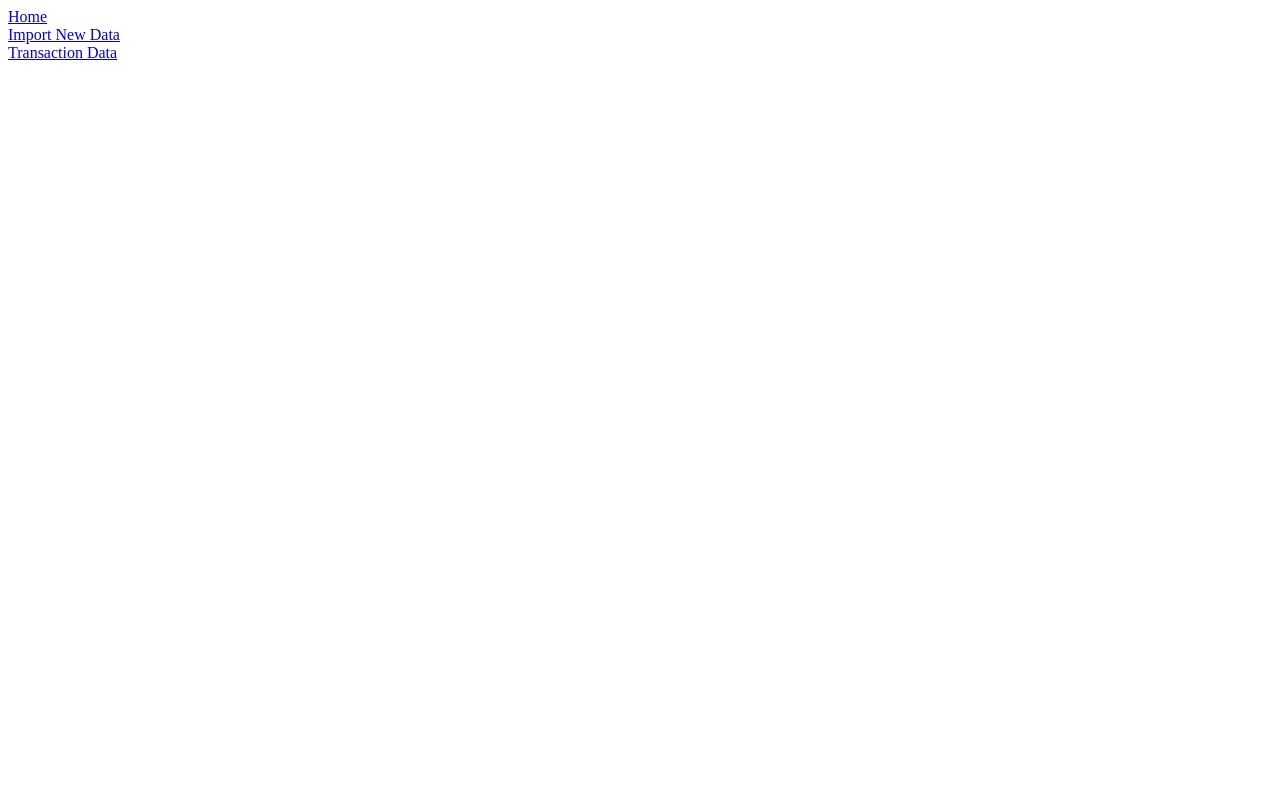
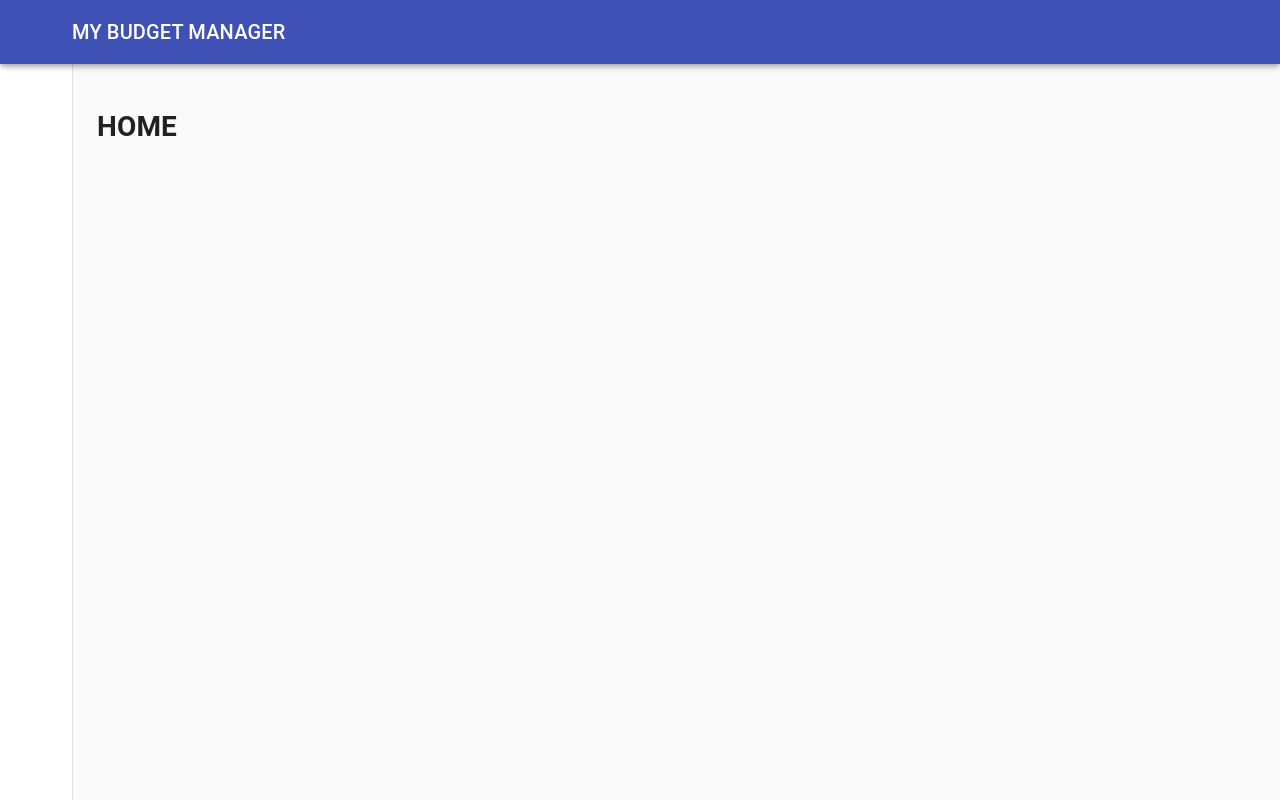
Before and after one commit to kinzelj/budget-manager, a React app in the folder client/: page / in a window 1280 px wide. Built offline with nearby package versions, Linux system fonts and the light colour scheme; some icons are missing.

Commit message:
add nav bar and routings

```diff
--- a/client/public/index.html
+++ b/client/public/index.html
@@ -5,6 +5,7 @@
   <meta charset="utf-8" />
   <meta name="viewport" content="width=device-width, initial-scale=1" />
   <meta name="theme-color" content="#000000" />
+  <link rel="stylesheet" href="https://cdnjs.cloudflare.com/ajax/libs/semantic-ui/2.4.1/components/icon.min.css" />
 
   <title>Budget Manager</title>
 </head>
--- a/client/src/components/App.js
+++ b/client/src/components/App.js
@@ -1,27 +1,15 @@
 import React, { Component } from 'react';
 import { connect } from 'react-redux';
 import * as actions from '../redux/actions.js';
-import { Switch, Route } from "react-router-dom";
 
-import ViewTransactions from './ViewTransactions';
-import FileUpload from './FileUpload';
-import Home from './Home';
+
+import NavBar from './NavBar';
 
 class App extends Component {
   render() {
     return (
       <div>
-        <Switch>
-          <Route path="/transactions">
-      			<ViewTransactions />
-          </Route>
-          <Route path="/import">
-            <FileUpload />
-          </Route>
-          <Route path="/">
-            <Home />
-          </Route>
-        </Switch>
+      	<NavBar />
       </div>
     );
   }
--- a/client/src/components/FileUpload.js
+++ b/client/src/components/FileUpload.js
@@ -1,6 +1,5 @@
 import React, { Component } from 'react'
 import { connect } from 'react-redux';
-import { Redirect } from 'react-router-dom';
 import Loader from './Loader.js';
 import Button from '@material-ui/core/Button';
 import DataTable from './DataTable.js';
@@ -52,7 +51,9 @@ class FileUpload extends Component {
         await ServerRoutes.importData(this.state.importData);
         await this.getData();
         //route to ViewTransactions page
-        this.setState({reDirect: true});
+        this.setState({loading: false}, () => {
+          this.props.handleRedirect({text: 'View Transaction Data'});
+        });
       }
       catch (err) { alert("Unable to import data -->" + err) }
     });
@@ -88,14 +89,9 @@ class FileUpload extends Component {
       tableHeaders,
       loading,
       dataLoaded,
-      reDirect,
     } = this.state
-    if (reDirect){
-      return (
-        <Redirect to="/transactions" />
-      );
-    }
-    else if (loading){
+
+    if (loading){
       return (
         <div ><Loader style={{ margin: 'auto' }} /></div>
       );
--- a/client/src/components/Home.js
+++ b/client/src/components/Home.js
@@ -1,18 +1,9 @@
 import React from 'react';
-import { Link } from "react-router-dom";
 
 export default function Home(props) {
   return(
     <div>
-    	<div>
-        <Link to="/">Home</Link>
-    	</div>
-    	<div>
-        <Link to="/import">Import New Data</Link>
-    	</div>
-    	<div>
-        <Link to="/transactions">Transaction Data</Link>
-    	</div>
+    	<h1>HOME</h1>
     </div>
   );
 }
--- /dev/null
+++ b/client/src/components/NavBar.js
@@ -0,0 +1,178 @@
+import React from 'react';
+import clsx from 'clsx';
+import { makeStyles, useTheme } from '@material-ui/core/styles';
+import Drawer from '@material-ui/core/Drawer';
+import AppBar from '@material-ui/core/AppBar';
+import Toolbar from '@material-ui/core/Toolbar';
+import List from '@material-ui/core/List';
+import CssBaseline from '@material-ui/core/CssBaseline';
+import Typography from '@material-ui/core/Typography';
+import IconButton from '@material-ui/core/IconButton';
+import ListItem from '@material-ui/core/ListItem';
+import ListItemIcon from '@material-ui/core/ListItemIcon';
+import ListItemText from '@material-ui/core/ListItemText';
+import ViewTransactions from './ViewTransactions';
+import FileUpload from './FileUpload';
+import Home from './Home';
+
+const drawerWidth = 275;
+
+const useStyles = makeStyles(theme => ({
+  root: {
+    display: 'flex',
+  },
+  appBar: {
+    zIndex: theme.zIndex.drawer + 1,
+    transition: theme.transitions.create(['width', 'margin'], {
+      easing: theme.transitions.easing.sharp,
+      duration: theme.transitions.duration.leavingScreen,
+    }),
+  },
+  appBarShift: {
+    marginLeft: drawerWidth,
+    width: `calc(100% - ${drawerWidth}px)`,
+    transition: theme.transitions.create(['width', 'margin'], {
+      easing: theme.transitions.easing.sharp,
+      duration: theme.transitions.duration.enteringScreen,
+    }),
+  },
+  menuButton: {
+    marginRight: 36,
+  },
+  hide: {
+    display: 'none',
+  },
+  drawer: {
+    width: drawerWidth,
+    flexShrink: 0,
+    whiteSpace: 'nowrap',
+  },
+  drawerOpen: {
+    width: drawerWidth,
+    transition: theme.transitions.create('width', {
+      easing: theme.transitions.easing.sharp,
+      duration: theme.transitions.duration.enteringScreen,
+    }),
+  },
+  drawerClose: {
+    transition: theme.transitions.create('width', {
+      easing: theme.transitions.easing.sharp,
+      duration: theme.transitions.duration.leavingScreen,
+    }),
+    overflowX: 'hidden',
+    width: theme.spacing(7) + 1,
+    [theme.breakpoints.up('sm')]: {
+      width: theme.spacing(9) + 1,
+    },
+  },
+  toolbar: {
+    display: 'flex',
+    alignItems: 'center',
+    justifyContent: 'flex-end',
+    padding: theme.spacing(0, 1),
+    ...theme.mixins.toolbar,
+  },
+  content: {
+    flexGrow: 1,
+    padding: theme.spacing(3),
+  },
+}));
+
+export default function MiniDrawer() {
+  const classes = useStyles();
+  const theme = useTheme();
+  const [open, setOpen] = React.useState(false);
+  const [navSelect, setSelect] = React.useState('Home');
+
+  const handleDrawerOpen = () => {
+    setOpen(true);
+  };
+
+  const handleDrawerClose = () => {
+    setOpen(false);
+  };
+
+  const handleMenuClick = (value) => {
+    setSelect(value.text);
+  }
+
+  const getContent = () => {
+    switch( navSelect ) {
+      case ('View Transaction Data'):
+      	return(<ViewTransactions handleRedirect={handleMenuClick}/>);
+     	case ('Import Data'):
+        return(<FileUpload handleRedirect={handleMenuClick}/>);
+       case ('Analysis'):
+      default:
+        return(<Home/>);
+    }
+  }
+
+
+  return (
+    <div className={classes.root}>
+      <CssBaseline />
+      <AppBar
+        position="fixed"
+        className={clsx(classes.appBar, {
+          [classes.appBarShift]: open,
+        })}
+      >
+        <Toolbar>
+
+          <IconButton
+            color="inherit"
+            aria-label="open drawer"
+            onClick={handleDrawerOpen}
+            edge="start"
+            className={clsx(classes.menuButton, {
+              [classes.hide]: open,
+            })}
+          >
+           <i className="bars icon"></i>
+          </IconButton>
+
+          <Typography variant="h6" noWrap>
+           MY BUDGET MANAGER
+          </Typography>
+
+        </Toolbar>
+      </AppBar>
+      <Drawer
+        variant="permanent"
+        className={clsx(classes.drawer, {
+          [classes.drawerOpen]: open,
+          [classes.drawerClose]: !open,
+        })}
+        classes={{
+          paper: clsx({
+            [classes.drawerOpen]: open,
+            [classes.drawerClose]: !open,
+          }),
+        }}
+      >
+        <div className={classes.toolbar}>
+          <IconButton onClick={handleDrawerClose}>
+            {theme.direction === 'rtl' ? <i className="chevron right icon"></i> : <i className="chevron left icon"></i>}
+          </IconButton>
+        </div>
+
+        <List>
+          {['Home', 'View Transaction Data', 'Import Data', 'Analysis'].map((text, index) => (
+            <ListItem button onClick={() => handleMenuClick({text})} value={text} key={text}>
+              <ListItemIcon>{<i className="upload icon"></i>}</ListItemIcon>
+              <ListItemText primary={text} />
+            </ListItem>
+          ))}
+        </List>
+
+      </Drawer>
+
+      <main className={classes.content}>
+        <div className={classes.toolbar} />
+          {getContent()}
+      </main>
+
+    </div>
+  );
+}
--- a/client/src/components/ViewTransactions.js
+++ b/client/src/components/ViewTransactions.js
@@ -48,7 +48,7 @@ class ViewTransactions extends Component {
   }
 
   handleRedirectImport = () => {
-    this.setState({redirect: 'import'});
+    this.props.handleRedirect({text: 'Import Data'});
   }
 
   render() {
@@ -58,7 +58,6 @@ class ViewTransactions extends Component {
       dateRange,
       redirect,
     } = this.state
-    console.log(redirect);
     switch (redirect){
       case ('import'): {
         return (
```
Also changed, not shown: 1 other file.
